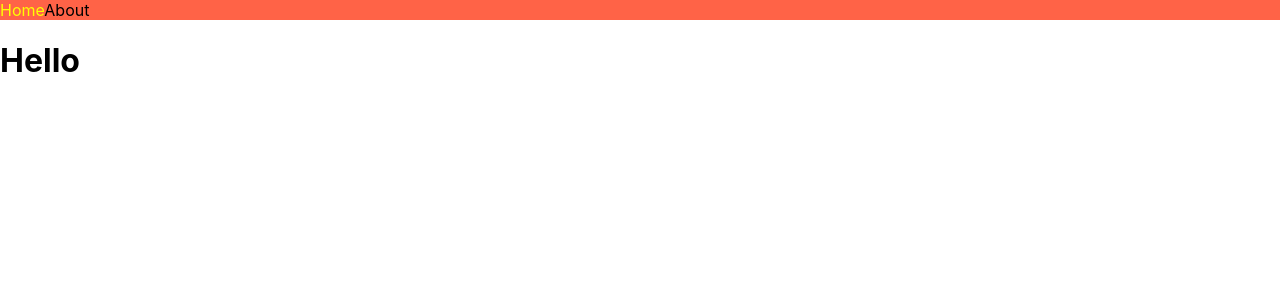
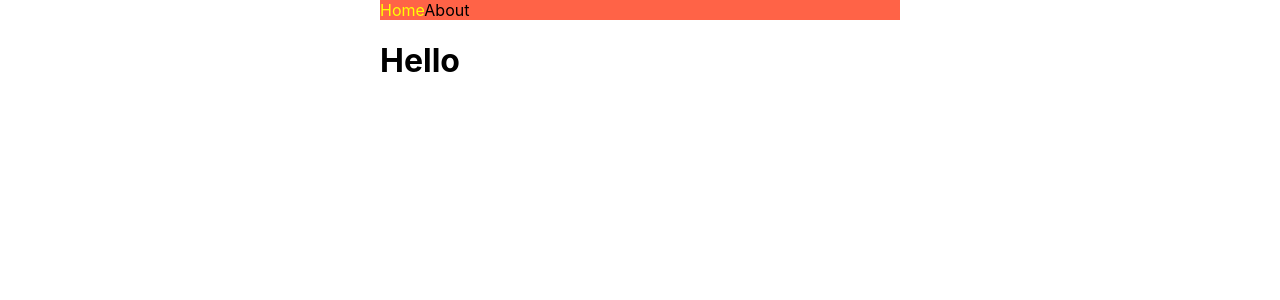
Before and after one commit to youngkwon02/nextjs-challenge, a Next.js app: page / in a window 1280 px wide. Shown: the top 300 px of the page. Built offline with nearby package versions, Linux system fonts and the light colour scheme.

Commit message:
feat: new global style

```diff
--- a/styles/globals.css
+++ b/styles/globals.css
@@ -4,6 +4,12 @@ body {
   margin: 0;
   font-family: -apple-system, BlinkMacSystemFont, Segoe UI, Roboto, Oxygen,
     Ubuntu, Cantarell, Fira Sans, Droid Sans, Helvetica Neue, sans-serif;
+}
+
+body {
+  max-width: 520px;
+  width: 100%;
+  margin: 0 auto;
 }
 
 a {
```
